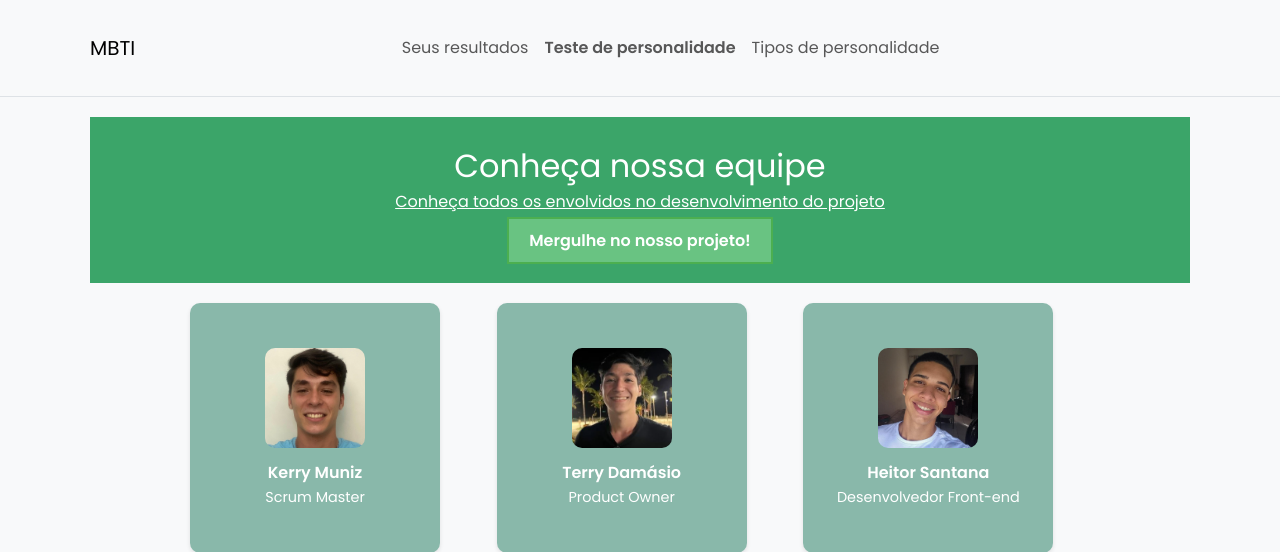
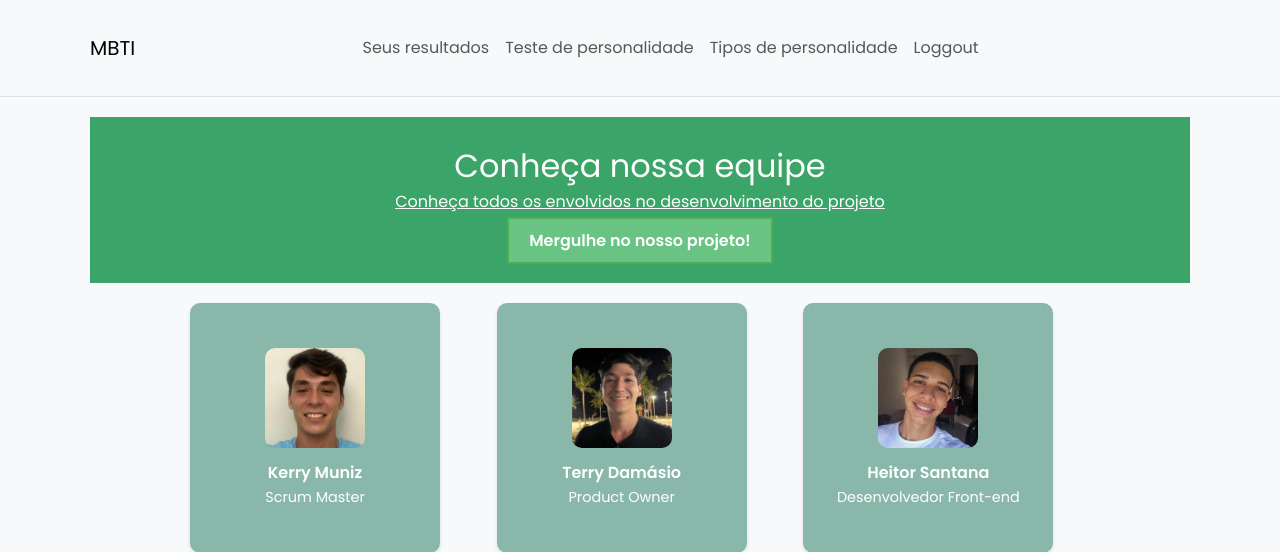
Before and after one commit to MariaJuliaGermano/projeto-2-si-equipe-2, a Django app: template mbti/templates/teste_mbti/equipe.html in a window 1280 px wide. Shown: the top 552 px of the page. Run offline with Django 5.2, Linux system fonts and the light colour scheme; the template is opened without the code that fills it, so the values that code supplies are empty.

Commit message:
botão de loggout na navbar

```diff
--- a/mbti/templates/teste_mbti/equipe.html
+++ b/mbti/templates/teste_mbti/equipe.html
@@ -27,10 +27,13 @@
                     <a class="nav-link" href="{% url 'results' %}">Seus resultados</a>
                 </li>
                 <li class="nav-item">
-                    <a class="nav-link" href="{% url 'home' %}"><b>Teste de personalidade</b></a>
+                    <a class="nav-link" href="{% url 'home' %}">Teste de personalidade</a>
                 </li>
                 <li class="nav-item">
                     <a class="nav-link" href="{% url 'tipos' %}">Tipos de personalidade</a>
+                </li>
+                <li class="nav-item">
+                  <a class="nav-link" href="{% url 'login' %}">Loggout</a>
                 </li>
             </ul>
         </div>
--- a/mbti/templates/teste_mbti/resultado.html
+++ b/mbti/templates/teste_mbti/resultado.html
@@ -31,7 +31,7 @@
                         <a class="nav-link" href="{% url 'tipos' %}">Tipos de personalidade</a>
                     </li>
                     <li class="nav-item">
-                        <a class="nav-link" href="#"></a>
+                        <a class="nav-link" href="{% url 'login' %}">Loggout</a>
                     </li>
                 </ul>
             </div>
--- a/mbti/templates/teste_mbti/testepersonalidade.html
+++ b/mbti/templates/teste_mbti/testepersonalidade.html
@@ -33,6 +33,9 @@
                     </li>
                     <li class="nav-item">
                         <a class="nav-link" href="{% url 'tipos' %}">Tipos de personalidade</a>
+                    </li>
+                    <li class="nav-item">
+                        <a class="nav-link" href="{% url 'login' %}">Loggout</a>
                     </li>
                 </ul>
             </div>
--- a/mbti/templates/teste_mbti/tipos.html
+++ b/mbti/templates/teste_mbti/tipos.html
@@ -31,6 +31,9 @@
                     </li>
                     <li class="nav-item">
                         <a class="nav-link" href=""><b>Tipos de personalidade</b></a>
+                    </li>
+                    <li class="nav-item">
+                        <a class="nav-link" href="{% url 'login' %}">Loggout</a>
                     </li>
                 </ul>
             </div>
```
Also changed, not shown: mbti/db.sqlite3.
